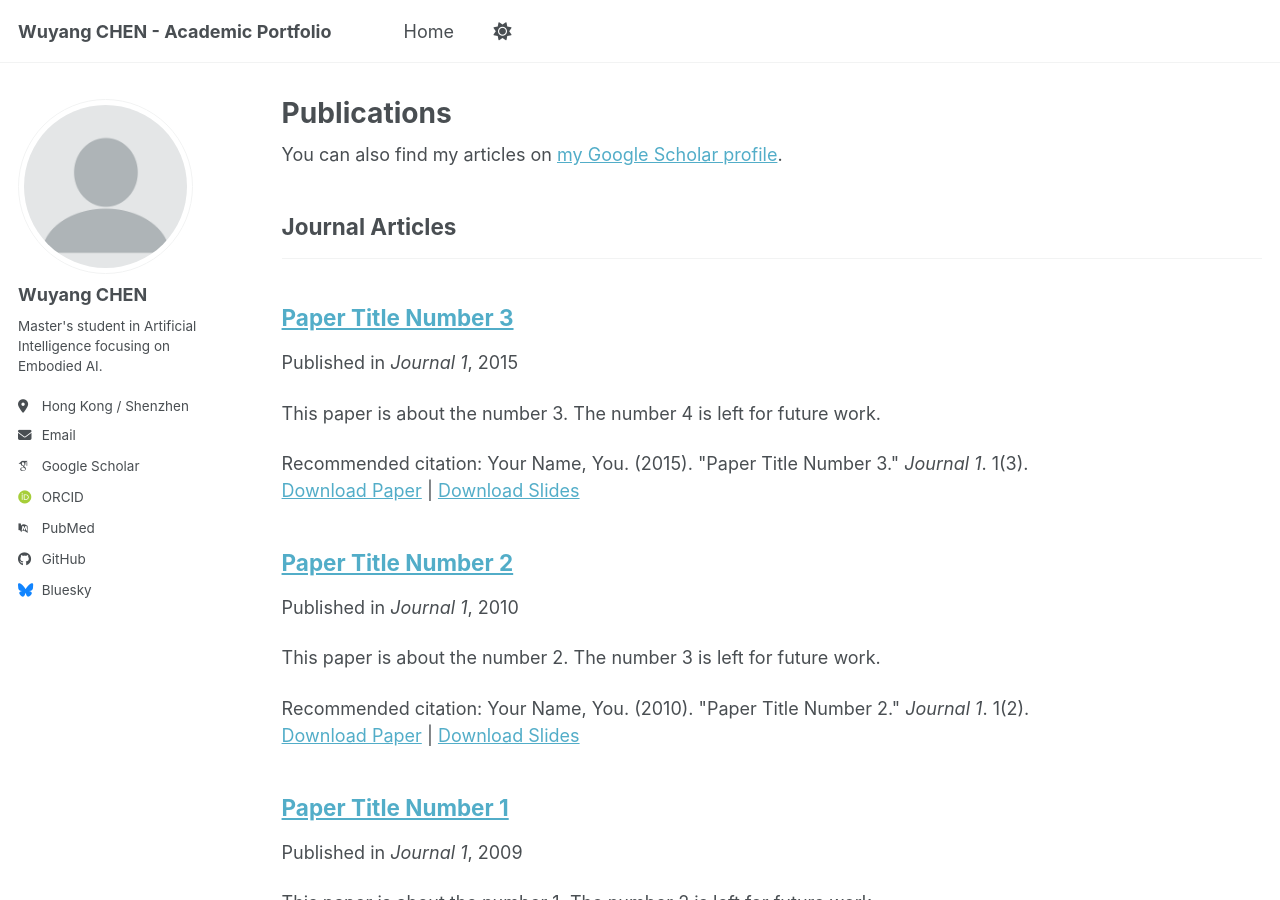
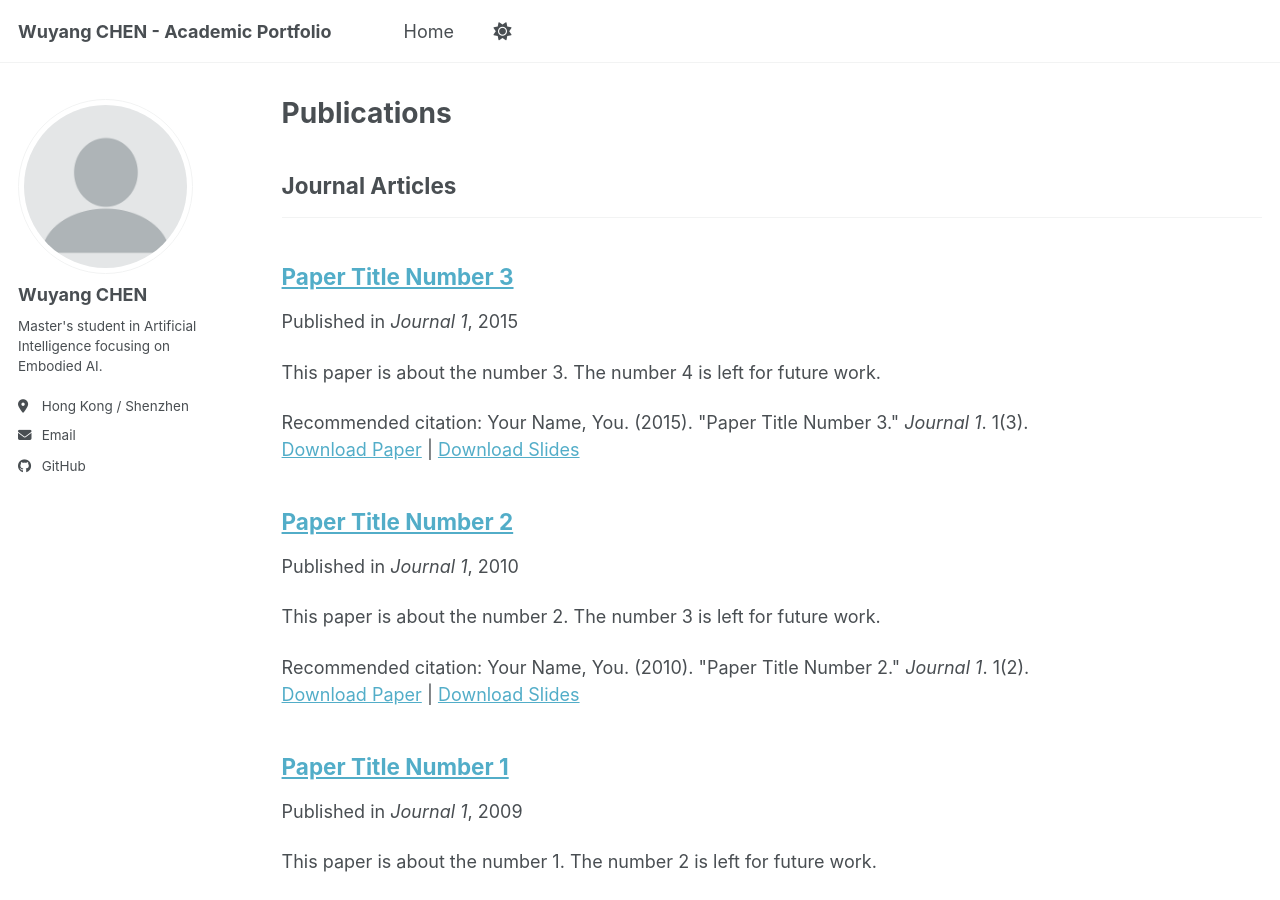
Before and after one commit to WuyangChen422/WuyangChen422.github.io, a Jekyll site: the page built from _pages/publications.html, in a window 1280 px wide and 900 px high. Built offline with Jekyll 4.4.1, drawn with Linux system fonts in a browser that asks for light colours; some web fonts are replaced; a script bundle is joined from its source files by our own code; library files that are not in the unit come from our copies; part of the change alters nothing that is shown.

Commit message:
Update _config.yml

```diff
--- a/_config.yml
+++ b/_config.yml
@@ -25,62 +25,13 @@ author:
   # Biographic information
   avatar           : "profile.png"
   name             : "Wuyang CHEN"
-  pronouns         : # example: "she/her"
   bio              : "Master's student in Artificial Intelligence focusing on Embodied AI."
   location         : "Hong Kong / Shenzhen"
   school           : "City University of Hong Kong"
-  uri              : # URL
-  email            : "none@example.org"
-
-  # Academic websites
-  academia         : # URL
-  arxiv            : # URL - Update with the correct link to your profile
-  googlescholar    : "https://scholar.google.com/citations?user=PS_CX0AAAAAJ"
-  inspire-hep      : # URL
-  impactstory      : # URL
-  orcid            : "https://orcid.org/yourorcidurl"
-  semantic         : # URL
-  ssrn             : # URL
-  pubmed           : "https://www.ncbi.nlm.nih.gov/pubmed/?term=john+snow"
-  researchgate     : # URL
-  scopus           : # URL
-  zotero           : # URL
+  email            : "wuyanchen2-c@my.cityu.edu.hk"
 
 
-  # Repositories and software development
-  bitbucket        : # Username - Update with your username on the site
-  codepen          : # Username
-  dribbble         : # Username
   github           : "WuyangChen422"
-  kaggle           : # Username
-  stackoverflow    : # User number or user number and name (i.e., use "1" or "1/jeff-atwood")
-
-  # Social media
-  artstation       : # Username
-  bluesky          : "bsky.app" # Replace this with you Bluesky username
-  facebook         : # Username
-  flickr           : # Username
-  foursquare       : # Username
-  goodreads        : # Username
-  google_plus      : # Username
-  keybase          : # Username
-  instagram        : # Username
-  lastfm           : # Username
-  linkedin         : # Username
-  mastodon         : # URL
-  medium           : # URL
-  pinterest        : # Username
-  soundcloud       : # Username
-  steam            : # Username
-  telegram         : # URL
-  tumblr           : # Username
-  twitter          : # Username for X / Twitter
-  vine             : # Username
-  weibo            : # Username
-  wikipedia        : # Username
-  xing             : # Username
-  youtube          : # Username
-  zhihu            : # Username
 
 # Publication Category - The following the list of publication categories and their headings
 publication_category:
```
